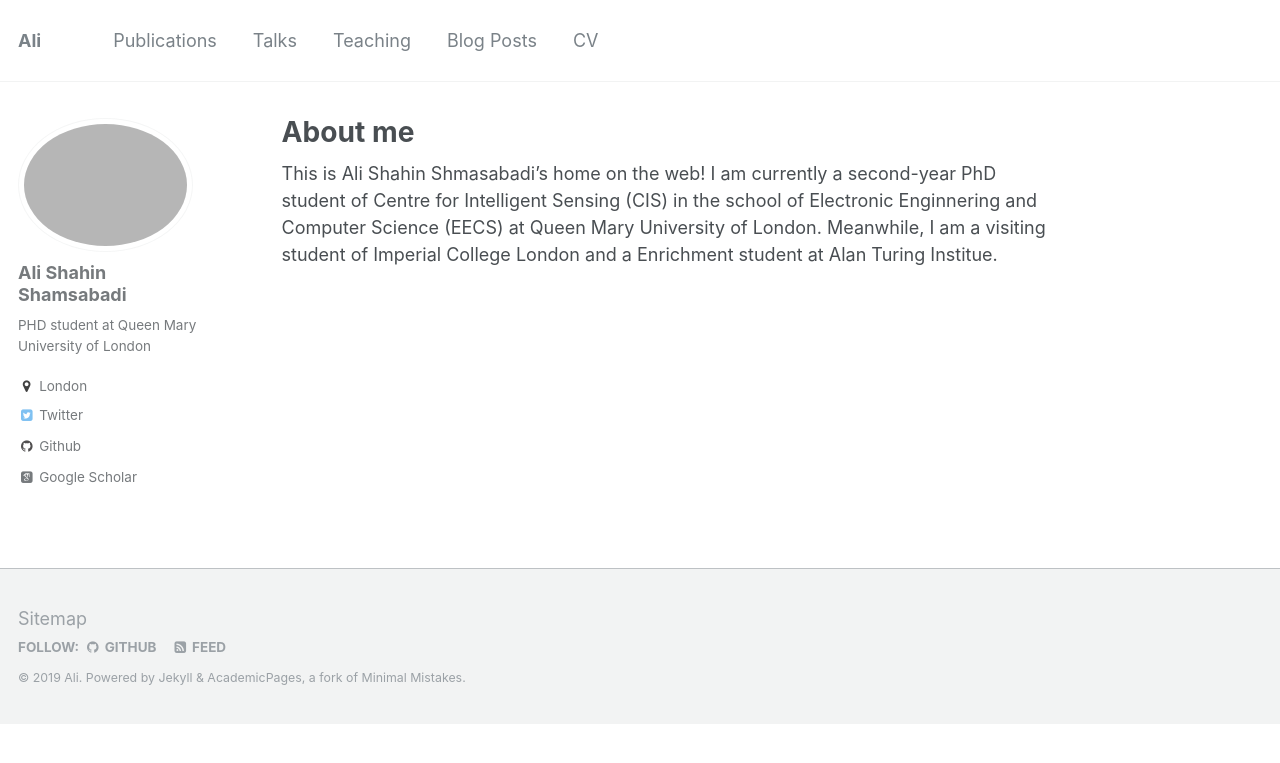
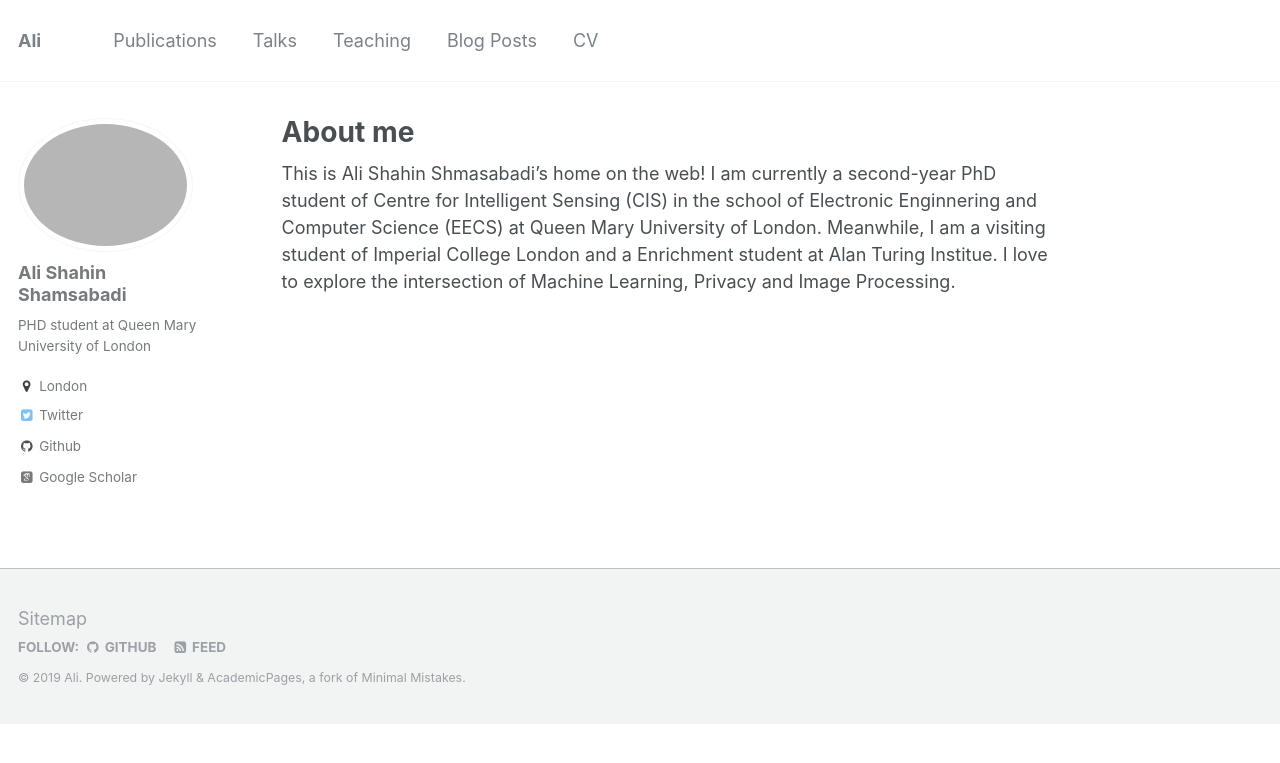
Before and after one commit to AliShahin/AliShahin.github.io, a Jekyll site: the page built from _pages/about.md, in a window 1280 px wide. Shown: the top 763 px of the page. Built offline with Jekyll 4.4.1, drawn with Linux system fonts in a browser that asks for light colours; some web fonts are replaced.

Commit message:
Update about.md

```diff
--- a/_pages/about.md
+++ b/_pages/about.md
@@ -9,4 +9,4 @@ redirect_from:
 ---
 
 This is Ali Shahin Shmasabadi's home on the web!
-I am currently a second-year PhD student of Centre for Intelligent Sensing (CIS) in the school of Electronic Enginnering and Computer Science (EECS) at Queen Mary University of London. Meanwhile, I am a visiting student of Imperial College London and a Enrichment student at Alan Turing Institue.
+I am currently a second-year PhD student of Centre for Intelligent Sensing (CIS) in the school of Electronic Enginnering and Computer Science (EECS) at Queen Mary University of London. Meanwhile, I am a visiting student of Imperial College London and a Enrichment student at Alan Turing Institue. I love to explore the intersection of Machine Learning, Privacy and Image Processing.
```
